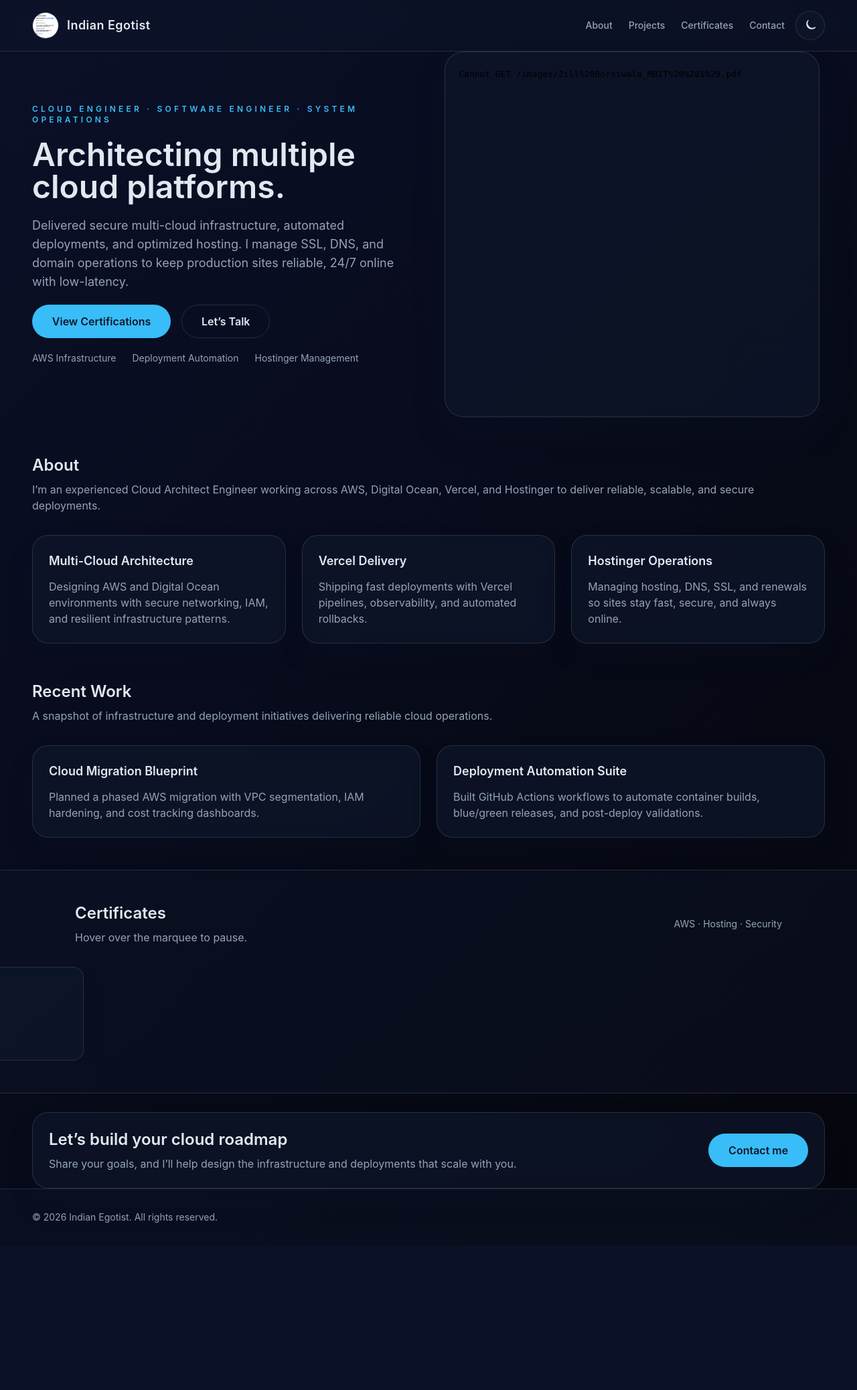
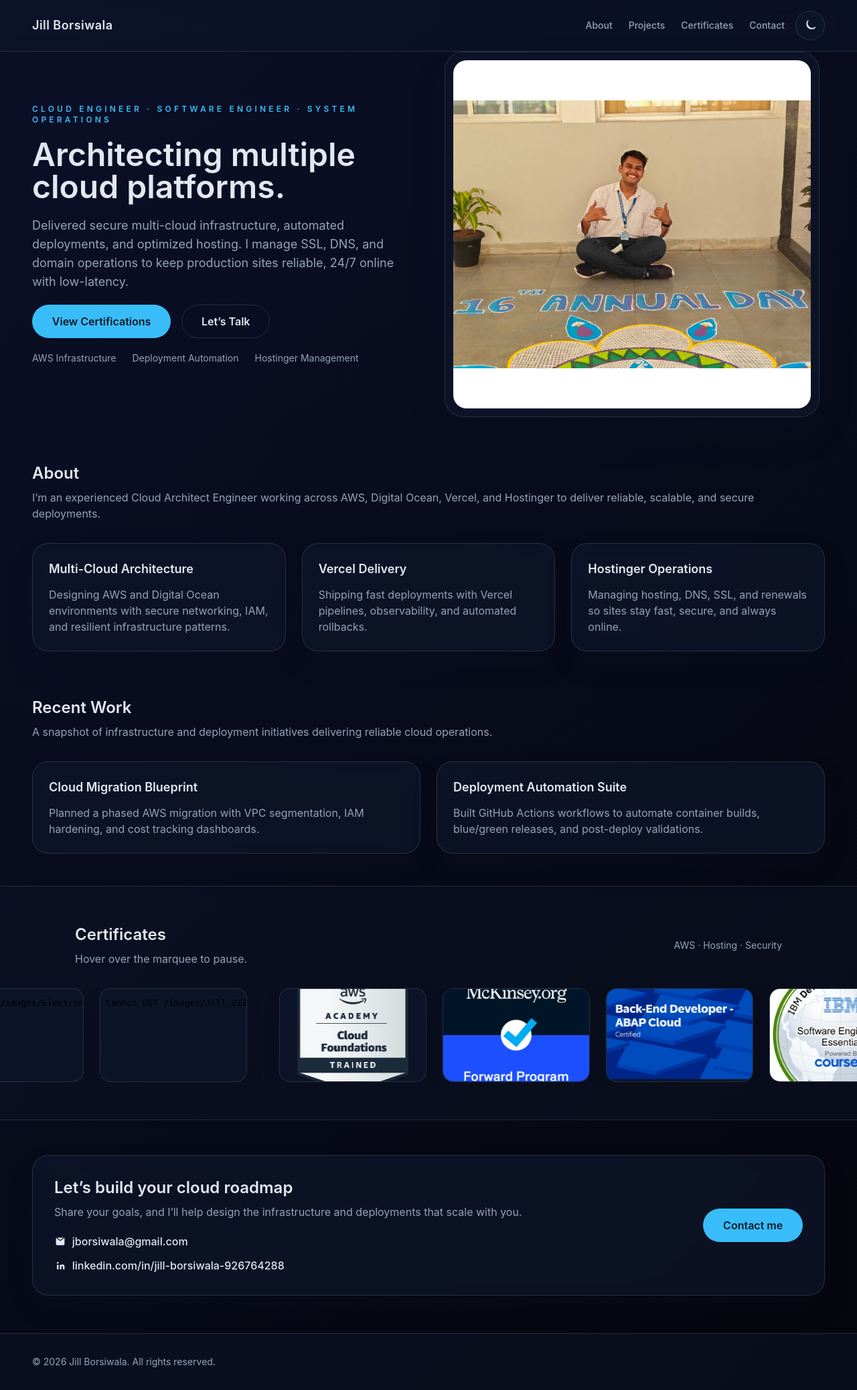
Before and after one commit to JillBorsiwala/Portfolio_Website, a Node server app: page / in a window 1280 px wide. Shown: the whole page at 67% size. Before the commit the page ends 1831 px from the top, so only its background shows below. Run offline with Node 20, Linux system fonts and the light colour scheme; some libraries are stand-ins or nearby versions.

Commit message:
feat: update branding resume format and contact section layout
Agent-Logs-Url: https://github.com/Indian-egotist/Portfolio_Website/sessions/85ded3b2-05fb-4d87-bba7-a65bf6a0fbcd

Co-authored-by: Indian-egotist <194274630+Indian-egotist@users.noreply.github.com>

```diff
--- a/public/styles.css
+++ b/public/styles.css
@@ -213,7 +213,7 @@ body.theme-light .icon-moon {
 }
 
 .section-spacing {
-  padding-top: 3.5rem;
+  padding-top: 4.25rem;
 }
 
 .surface-card {
@@ -244,20 +244,55 @@ body.theme-light .icon-moon {
   border-radius: 20px;
   width: 100%;
   height: 520px;
-  border: none;
   display: block;
+  object-fit: contain;
+  background: #ffffff;
 }
 
 .certificate-section {
-  padding: 3rem 0;
+  padding: 3.5rem 0;
   border-top: 1px solid var(--border);
   border-bottom: 1px solid var(--border);
   background: color-mix(in srgb, var(--surface) 60%, transparent);
 }
 
 .contact-section {
-  padding-top: 2rem;
-  margin-top: -0.25rem;
+  padding-top: 3.25rem;
+  padding-bottom: 3.5rem;
+  margin-top: 0;
+}
+
+.contact-card {
+  padding: 1.75rem 1.9rem;
+  gap: 1.25rem;
+}
+
+.contact-content {
+  max-width: 900px;
+}
+
+.contact-links {
+  display: grid;
+  gap: 0.75rem;
+}
+
+.contact-link {
+  display: inline-flex;
+  align-items: center;
+  gap: 0.55rem;
+  color: var(--text);
+  font-weight: 500;
+  width: fit-content;
+}
+
+.contact-link:hover {
+  color: var(--accent-strong);
+}
+
+.contact-icon {
+  width: 18px;
+  height: 18px;
+  fill: currentColor;
 }
 
 .marquee {
@@ -314,7 +349,12 @@ body.theme-light .icon-moon {
 
 @media (max-width: 768px) {
   .section-spacing {
+    padding-top: 3rem;
+  }
+
+  .contact-section {
     padding-top: 2.75rem;
+    padding-bottom: 2.75rem;
   }
 
   .certificate-item {
@@ -331,4 +371,8 @@ body.theme-light .icon-moon {
   .hero-media .resume-preview {
     height: 520px;
   }
+
+  .contact-card {
+    padding: 2rem;
+  }
 }
--- a/views/index.ejs
+++ b/views/index.ejs
@@ -3,7 +3,7 @@
   <head>
     <meta charset="UTF-8" />
     <meta name="viewport" content="width=device-width, initial-scale=1.0" />
-    <title>Indian Egotist | Cloud Engineer Portfolio</title>
+    <title>Jill Borsiwala | Cloud Engineer Portfolio</title>
     <meta
       name="description"
       content="Cloud Engineer portfolio highlighting AWS infrastructure, deployment, and Hostinger management."
@@ -15,12 +15,7 @@
     <div class="page-wrapper min-h-screen flex flex-col">
       <header class="site-header flex items-center justify-between px-6 lg:px-12 py-4">
         <a class="brand text-lg font-semibold tracking-wide" href="#top">
-          <img
-            class="brand-image"
-            src="/images/Screenshot%202025-09-14%20001152.png"
-            alt="Jill Borsiwala"
-          />
-          <span>Indian Egotist</span>
+          <span>Jill Borsiwala</span>
         </a>
         <div class="flex items-center gap-4">
           <nav class="hidden md:flex items-center gap-6 text-sm font-medium" aria-label="Primary">
@@ -100,11 +95,11 @@
           </div>
           <div class="hero-media flex items-center justify-center">
             <div class="image-frame">
-              <iframe
+              <img
                 class="resume-preview"
-                src="/images/Jill%20Borsiwala_MBIT%20(1).pdf#zoom=page-fit"
-                title="Jill Borsiwala Resume"
-              ></iframe>
+                src="/images/Portfolio.jpg"
+                alt="Jill Borsiwala Resume"
+              />
             </div>
           </div>
         </section>
@@ -255,13 +250,36 @@
       </section>
 
       <section id="contact" class="section-spacing contact-section px-6 lg:px-12">
-        <div class="surface-card flex flex-col gap-6 lg:flex-row lg:items-center lg:justify-between">
-          <div>
+        <div class="surface-card contact-card flex flex-col gap-6 lg:flex-row lg:items-center lg:justify-between">
+          <div class="contact-content">
             <h2 class="text-2xl font-semibold">Let’s build your cloud roadmap</h2>
             <p class="text-muted mt-2">
               Share your goals, and I’ll help design the infrastructure and
               deployments that scale with you.
             </p>
+            <div class="contact-links mt-5">
+              <a class="contact-link" href="mailto:jborsiwala@gmail.com">
+                <svg class="contact-icon" viewBox="0 0 24 24" aria-hidden="true">
+                  <path
+                    d="M3.5 6.75A2.25 2.25 0 0 1 5.75 4.5h12.5a2.25 2.25 0 0 1 2.25 2.25v10.5a2.25 2.25 0 0 1-2.25 2.25H5.75a2.25 2.25 0 0 1-2.25-2.25V6.75Zm1.6-.48 6.45 4.59a.75.75 0 0 0 .9 0l6.45-4.59a.75.75 0 1 0-.87-1.23L12 9.45 5.97 5.04a.75.75 0 0 0-.87 1.23Z"
+                  />
+                </svg>
+                <span>jborsiwala@gmail.com</span>
+              </a>
+              <a
+                class="contact-link"
+                href="https://www.linkedin.com/in/jill-borsiwala-926764288/"
+                target="_blank"
+                rel="noopener noreferrer"
+              >
+                <svg class="contact-icon" viewBox="0 0 24 24" aria-hidden="true">
+                  <path
+                    d="M6.94 8.5a1.81 1.81 0 1 0 0-3.62 1.81 1.81 0 0 0 0 3.62Zm-1.6 2.1h3.2v8.9h-3.2v-8.9Zm5.19 0h3.07v1.22h.04c.43-.81 1.48-1.67 3.05-1.67 3.26 0 3.86 2.06 3.86 4.75v4.6h-3.2v-4.08c0-.97-.02-2.22-1.41-2.22-1.42 0-1.64 1.05-1.64 2.15v4.15h-3.2v-8.9Z"
+                  />
+                </svg>
+                <span>linkedin.com/in/jill-borsiwala-926764288</span>
+              </a>
+            </div>
           </div>
           <a class="btn btn-primary" href="mailto:jborsiwala@gmail.com">Contact me</a>
         </div>
@@ -269,7 +287,7 @@
 
       <footer class="site-footer px-6 lg:px-12 py-8">
         <p class="text-sm text-muted">
-          © <span id="year"></span> Indian Egotist. All rights reserved.
+          © <span id="year"></span> Jill Borsiwala. All rights reserved.
         </p>
       </footer>
     </div>
```
